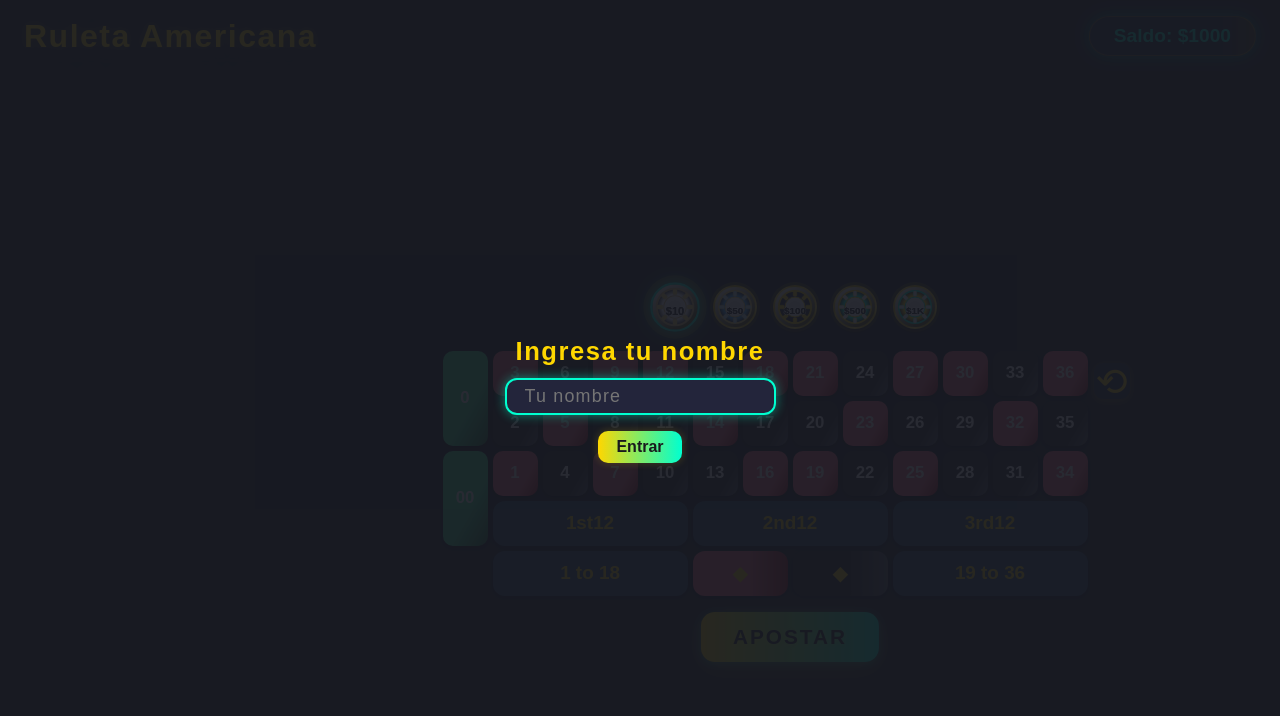
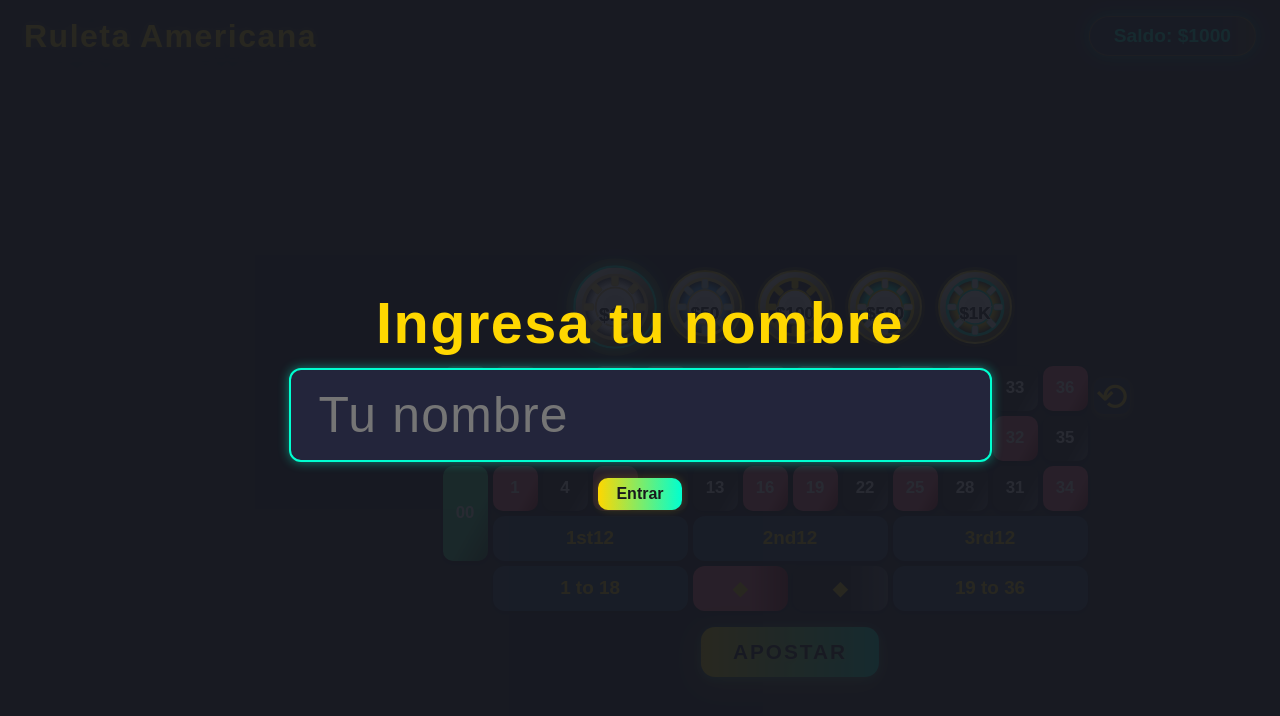
Before and after one commit to Shxheld/RuletaOnline, a website: page ruletaonline1/public/player.html in a window 1280 px wide. Drawn offline with nearby package versions, Linux system fonts and the light colour scheme; no server answers.

Commit message:
Update style.css

```diff
--- a/ruletaonline1/public/style.css
+++ b/ruletaonline1/public/style.css
@@ -240,7 +240,7 @@ body.slot #slot-bg { display: block !important; }
   margin-left: 10px;
 }
 .ficha {
-  width: 40px; height: 40px;
+  width: 70px; height: 70px;
   cursor: pointer;
   border-radius: 50%;
   border: 2px solid #ffd700bb;
@@ -256,7 +256,7 @@ body.slot #slot-bg { display: block !important; }
   border-color: #00ffd0;
   box-shadow: 0 0 14px #00ffd0aa, 0 0 0 6px #ffd70033;
 }
-.ficha svg { width: 36px; height: 36px; }
+.ficha svg { width: 62px; height: 62px; }
 .mesa-casino {
   display: grid;
   grid-template-columns: 45px repeat(12, 45px) 45px;
@@ -425,7 +425,7 @@ body.slot #slot-bg { display: block !important; }
   transition: opacity 0.4s;
 }
 #nombre-usuario-titulo {
-  font-size: 1.6em;
+  font-size: 3.6em;
   color: #ffd700;
   font-weight: bold;
   letter-spacing: 1.5px;
@@ -439,8 +439,8 @@ body.slot #slot-bg { display: block !important; }
   gap: 8px;
 }
 #nombre-usuario-input {
-  font-size: 1.12em;
-  padding: 6px 18px;
+  font-size: 3.12em;
+  padding: 16px 28px;
   border-radius: 12px;
   border: 2px solid #ffd700bb;
   background: #23253b;
```
